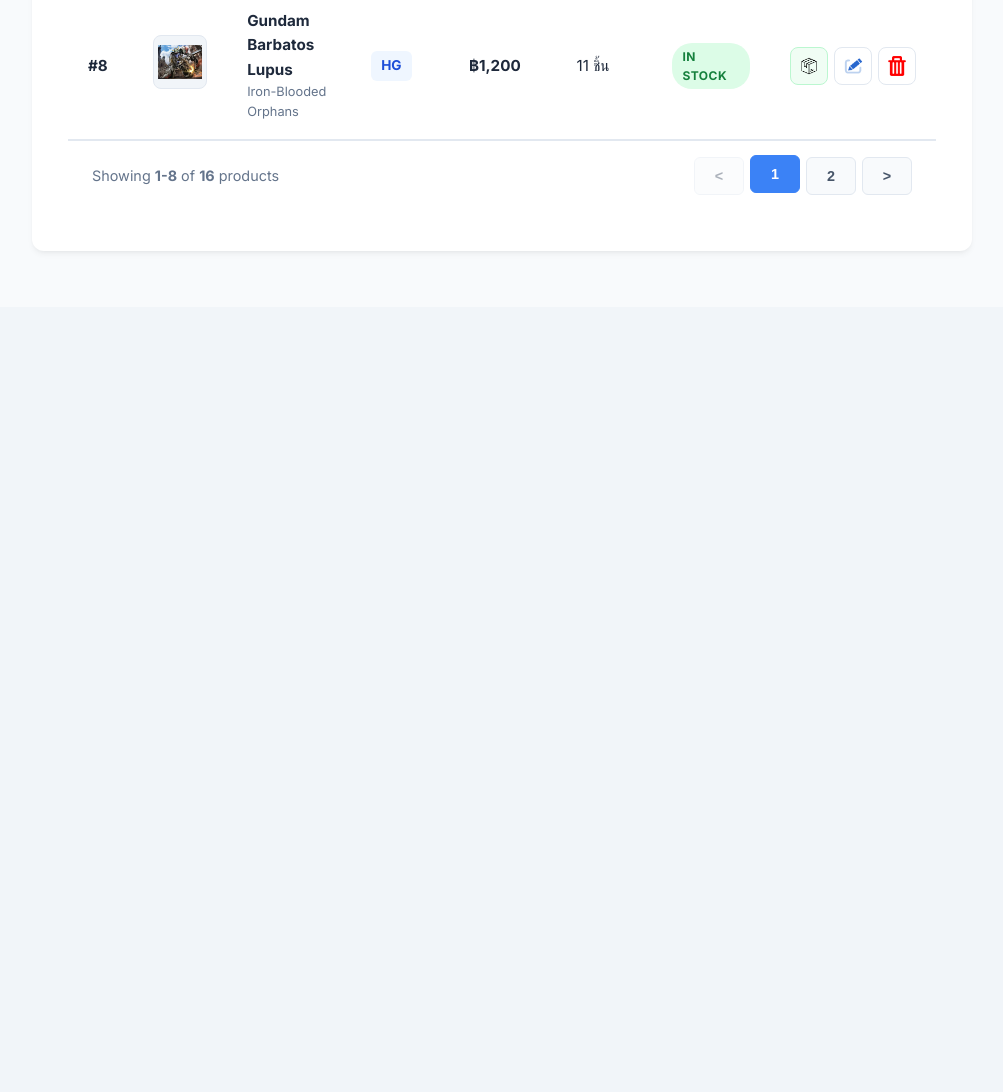
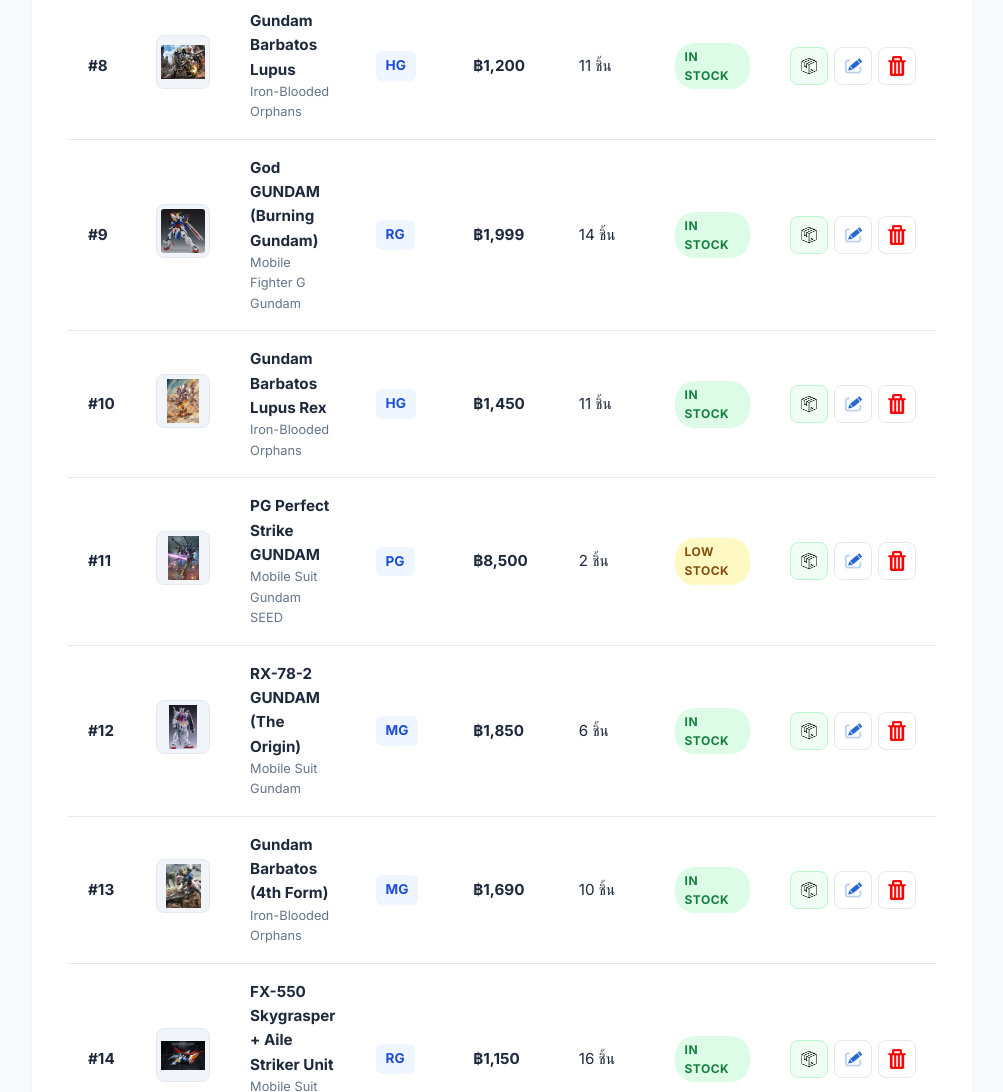
Before and after one commit to thanawat-cmyk/Unimart, a website: page secX_grY_fe_src/admin-products.html in a window 1280 px wide. Shown: the part 1500-2592 px from the top of the page, without its empty margins (268-1271 px from the left). Before the commit the page ends 1807 px from the top, so only its background shows below. Drawn offline with Linux system fonts and the light colour scheme; no server answers.

Commit message:
feat: set pagination limit to 16 products per page

```diff
--- a/secX_grY_fe_src/admin-products.html
+++ b/secX_grY_fe_src/admin-products.html
@@ -513,7 +513,7 @@
         let adminProducts = [];
         let pendingDeleteId = null;
         let currentAdminPage = 1;
-        const ADMIN_ITEMS_PER_PAGE = 8;
+        const ADMIN_ITEMS_PER_PAGE = 16;
 
         window.goToAdminProductPage = function(page) {
             const totalPages = Math.max(1, Math.ceil(adminProducts.length / ADMIN_ITEMS_PER_PAGE));
```
Also changed, not shown: secX_grY_fe_src/search.html (+1 -1 lines).
